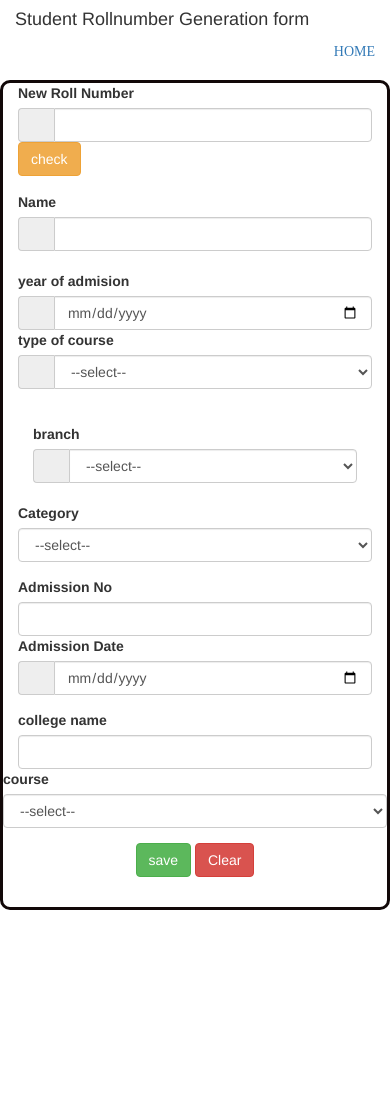
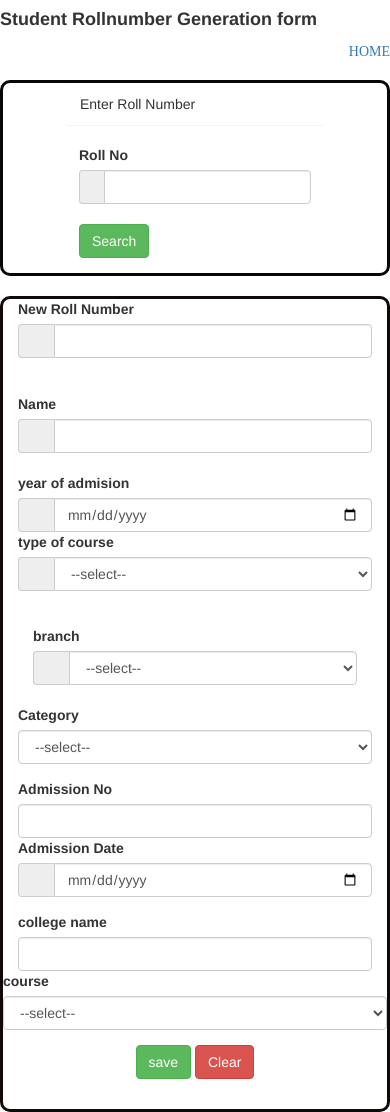
Before and after one commit to developersbestoption/repository1, a PHP site: page /rollnumber.php in a window 390 px wide. Before the commit the page ends 910 px from the top, so only its background shows below. Run offline with PHP 8.4, Linux system fonts and the light colour scheme; some libraries are stand-ins or nearby versions; some web fonts are replaced.

Commit message:
Update rollnumber.php

```diff
--- a/dataupdated-master/rollnumber.php
+++ b/dataupdated-master/rollnumber.php
@@ -7,7 +7,7 @@ if(isset($_POST['Rollno_txtbx'])){
 $rollno = $_POST['Rollno_txtbx'];
 
 // Connect to the database
-$conn = mysqli_connect("localhost", "root", "", "sdms");
+$conn = mysqli_connect("localhost", "root", "", "sdbms");
 
 // Get the name from the database
 $sql = "SELECT * FROM basicdata WHERE rollno = '$rollno'";
@@ -18,9 +18,9 @@ if (mysqli_num_rows($result) > 0) {
   $row = mysqli_fetch_assoc($result);
   $name = $row['studentname'];
   $yoa = $row['yoa'];
-  $toc = $row['coursetype'];
+  $toc = $row['toc'];
   $branch = $row['branch'];
-  $Category	= $row['category'];
+  $Category	= $row['Category'];
   $admno = $row['admno'];
   $doa = $row['doa'];
   $collegename = $row['collegename'];
@@ -44,19 +44,83 @@ if (mysqli_num_rows($result) > 0) {
     body{
         background-color:white;
     }
+
    </style>
     </head>
 <body>
-<form method="post" action="rollnumber.php" onsubmit="javascript:return WebForm_OnSubmit();" id="form1" enctype="multipart/form-data">      <div class="container" style="margin-left:15%"></div>
-    <div class="container">
-  <div class="row">
-      <div class="col-md-6"><h4>Student Rollnumber Generation form</h4></div>
+
+
+
+       <!-- <br /> -->
+       <div class="row">
+      <div class="col-md-6"><h4><b>Student Rollnumber Generation form</b></h4></div>
       <div class="col-md-6"><span class="pull-right">
           <span class="glyphicon glyphicon-home">
              <a href="index.php" >HOME</a>
 
           </span></div>
   </div>
+  <form method="post" action="rollnumber.php" onsubmit="javascript:return WebForm_OnSubmit();" id="form1" enctype="multipart/form-data">      <div class="container" style="margin-left:15%"></div>
+
+        <div class="container" style="margin-top:20px;  display: flex; border:3px solid #070707; border-radius: 10px;">
+    <div class="container">
+
+        <div class="row">
+            <div class="col">
+            <div class="col-md-6 panel panel-heading">Enter Roll Number</div>
+
+
+            </div>
+        </div>
+        <div class="row form-group">
+            <label class="col-md-2">Roll No</label>
+            <div class="col-md-6">
+               <div class="input-group">
+			      <span class="input-group-addon"> </span>
+                  <input name="Rollno_txtbx" type="text" maxlength="10" id="Rollno_txtbx"  value="<?php if(isset($_POST['Rollno_txtbx'])){ echo $rollno; }?>" class="form-control input-md ac_mobile" />
+               </div>
+                <span id="RequiredFieldValidator1" ValidationExpression=".{5}.*" style="color:Red;visibility:hidden;">Please enter Roll Number</span>
+            </div>
+
+            <div class="col-md-2">
+                  <div class="input-group">
+	                 <input type="submit" name="srh_btn" value="Search" id="srh_btn" class="btn btn-large btn-success" />
+                  </div>
+
+            </div>
+  </div>  <b><p id="place" class=" text-success"></p></b></div></div>
+
+
+
+  </form>
+
+
+
+
+
+
+
+
+
+
+
+
+
+
+
+
+
+
+
+
+
+
+
+
+
+<form method="post" action="rollgen.php" onsubmit="javascript:return WebForm_OnSubmit();" id="form1" enctype="multipart/form-data">      <div class="container" style="margin-left:15%"></div>
+    <div class="container">
+
 </div>
         <div class="container" style="margin-top:20px; border:3px solid #110808; border-radius: 10px;">
 
@@ -70,21 +134,24 @@ if (mysqli_num_rows($result) > 0) {
 			<span class="input-group-addon">
 			<i class="glyphicon glyphicon-th"></i>
 			</span>
-                <input Required name="Rollno_txtbx" type="text" maxlength="10" id="Rollno_txtbx"   value="<?php if(isset($_POST['Rollno_txtbx'])){ echo $rollno; }?>"    class="form-control input-md ac_village"/>
+                <input Required name="Rollno_txtbx" type="text" maxlength="10" id="Rollno_txtbx"   value="<?php if(isset($_POST['Rollno_txtbx'])){
+                  echo $rollno;
+                  }?>"    class="form-control input-md ac_village"/>
              </div>
-             <input type="submit" name="srh_btn" value="check" id="chk_btn" class="btn btn-large btn-warning" />
 
                 <span id="RequiredFieldValidator1" style="color:Red;visibility:hidden;">Please enter Roll Number</span>
 
 
 
               </div>
+
+
               <?php
 if(isset($_POST['Rollno_txtbx'])){
 $rollno = $_POST['Rollno_txtbx'];
 
 // Connect to the database
-$conn = mysqli_connect("localhost", "root", "", "sdms");
+$conn = mysqli_connect("localhost", "root", "", "sdbms");
 
 // Get the name from the database
 $sql = "SELECT * FROM basicdata WHERE rollno = '$rollno'";
@@ -95,15 +162,16 @@ if (mysqli_num_rows($result) > 0) {
   $row = mysqli_fetch_assoc($result);
   $name = $row['studentname'];
   $yoa = $row['yoa'];
-  $toc = $row['coursetype'];
+  $toc = $row['toc'];
   $branch = $row['branch'];
-  $Category	= $row['category'];
+  $Category	= $row['Category'];
   $admno = $row['admno'];
   $doa = $row['doa'];
   $collegename = $row['collegename'];
   $course = $row['course'];
 } else {
-  echo '<script>alert("hello") </script>';
+   //echo '<script>alert("hello") </script>';
+     echo '<script>document.getElementById("place").innerHTML = "you can enter the details"</script>';
 }
 }
 ?>
@@ -111,8 +179,6 @@ if (mysqli_num_rows($result) > 0) {
 		         <span id="Label2" style="color:Red;font-weight:bold;"></span>
                  </div>
           </div>
-</form>
-<form method="post" action="rollgen.php"  id="rollnumberform"  enctype="multipart/form-data">
             <div class="row form-group">
             <label class="col-md-2 control-label" for="name_txtbx">Name</label>
             <div class="col-md-2">
@@ -120,7 +186,13 @@ if (mysqli_num_rows($result) > 0) {
 			<span class="input-group-addon">
 			<i class="glyphicon glyphicon-user"></i>
 			</span>
-                <input Required name="name_txtbx" value="<?php if(isset($_POST['Rollno_txtbx'])){ echo $name; }?>" type="text" id="name_txtbx" class="form-control input-md ac_village" style="text-transform:uppercase;" />
+                <input Required name="name_txtbx" value="<?php if(isset($_POST['Rollno_txtbx'])){
+
+                  if (mysqli_num_rows($result) > 0) {
+                    echo $name;
+                  }
+
+                  }?>" type="text" id="name_txtbx" class="form-control input-md ac_village" style="text-transform:uppercase;" />
              </div>
                 <span id="RequiredFieldValidator2" style="color:Red;visibility:hidden;"> Name</span>
             </div>
@@ -138,7 +210,12 @@ if (mysqli_num_rows($result) > 0) {
 			<span class="input-group-addon">
 			<i class="glyphicon glyphicon-user"></i>
 			</span>
-      <select  Required name="toc_drpdwn" id="toc_drpdwn" value="<?php if(isset($_POST['Rollno_txtbx'])){ echo $toc; }?>" class="form-control input-md ac_district">
+      <select  Required name="toc_drpdwn" id="toc_drpdwn" value="<?php if(isset($_POST['Rollno_txtbx'])){
+                          if (mysqli_num_rows($result) > 0) {
+
+        echo $toc;
+      }
+        }?>" class="form-control input-md ac_district">
         <option value="--select-- ">--select-- </option>
         <option value="regular">regular</option>
         <option value="open">open</option>
@@ -152,7 +229,12 @@ if (mysqli_num_rows($result) > 0) {
     <span class="input-group-addon">
     <i class="glyphicon glyphicon-user"></i>
     </span>
-    <select Required name="branch_drpdwn" id="branch_drpdwn" value="<?php if(isset($_POST['Rollno_txtbx'])){echo $branch;} ?>" class="form-control input-md ac_district">
+    <select Required name="branch_drpdwn" id="branch_drpdwn" value="<?php if(isset($_POST['Rollno_txtbx'])){
+
+      if (mysqli_num_rows($result) > 0) {
+
+      echo $branch;}
+      } ?>" class="form-control input-md ac_district">
       <option value="--select-- ">--select-- </option>
       <option value="CSE">CSE</option>
       <option value="ECE">ECE</option>
@@ -166,7 +248,10 @@ if (mysqli_num_rows($result) > 0) {
           <div class="row form-group">
            <label class="col-md-2 control-label" for="category_drpdwn">Category</label>
              <div class="col-md-2">
-                <select  Required name="category_drpdwn" value="<?php  if(isset($_POST['Rollno_txtbx'])){echo $Category;} ?>"id="category_drpdwn" class="form-control input-md ac_district">
+                <select  Required name="category_drpdwn" value="<?php  if(isset($_POST['Rollno_txtbx'])){
+                                    if (mysqli_num_rows($result) > 0) {
+
+                  echo $Category;} }?>"id="category_drpdwn" class="form-control input-md ac_district">
 	<option value="--select-- ">--select-- </option>
 	<option value="Counselling">Counselling</option>
 	<option value="Spot">Spot</option>
@@ -177,7 +262,10 @@ if (mysqli_num_rows($result) > 0) {
           <div class="row form-group">
             <label class="col-md-2 control-label" for="Admissiono_txtbx">Admission No</label>
             <div class="col-md-2">
-                <input Required name="Admissiono_txtbx" type="text" id="Admissiono_txtbx" class="form-control input-md"  value="<?php if(isset($_POST['Rollno_txtbx'])){ echo $admno; } ?>"placeholder="" />
+                <input Required name="Admissiono_txtbx" type="text" id="Admissiono_txtbx" class="form-control input-md"  value="<?php if(isset($_POST['Rollno_txtbx'])){
+                                    if (mysqli_num_rows($result) > 0) {
+
+                  echo $admno; } }?>"placeholder="" />
             </div>
               <label class="col-md-2 control-label" for="doa_txtbx">Admission Date</label>
             <div class="col-md-2">
@@ -193,12 +281,18 @@ if (mysqli_num_rows($result) > 0) {
 
             <label class="col-md-2 control-label" for="College_txtbx">college name</label>
             <div class="col-md-2">
-                <input Required name="College_txtbx" type="text" id="College_txtbx"  value="<?php  if(isset($_POST['Rollno_txtbx'])){echo $collegename;} ?>"class="form-control input-md" placeholder="" />
+                <input Required name="College_txtbx" type="text" id="College_txtbx"  value="<?php  if(isset($_POST['Rollno_txtbx'])){
+                                    if (mysqli_num_rows($result) > 0) {
+
+                  echo $collegename;}} ?>"class="form-control input-md" placeholder="" />
             </div>
             <div class="row form-group">
               <label class="col-md-2 control-label" for="course_drpdwn">course</label>
                 <div class="col-md-2">
-                   <select Required name="course_drpdwn" id="course_drpdwn" value="<?php if(isset($_POST['Rollno_txtbx'])){echo $course;} ?>" class="form-control input-md ac_district">
+                   <select Required name="course_drpdwn" id="course_drpdwn" value="<?php if(isset($_POST['Rollno_txtbx'])){
+                                      if (mysqli_num_rows($result) > 0) {
+
+                    echo $course;}} ?>" class="form-control input-md ac_district">
      <option value="--select-- ">--select-- </option>
      <option value="Counselling">DIPLOMA</option>
      <option value="Spot">B-TECH</option>
```
